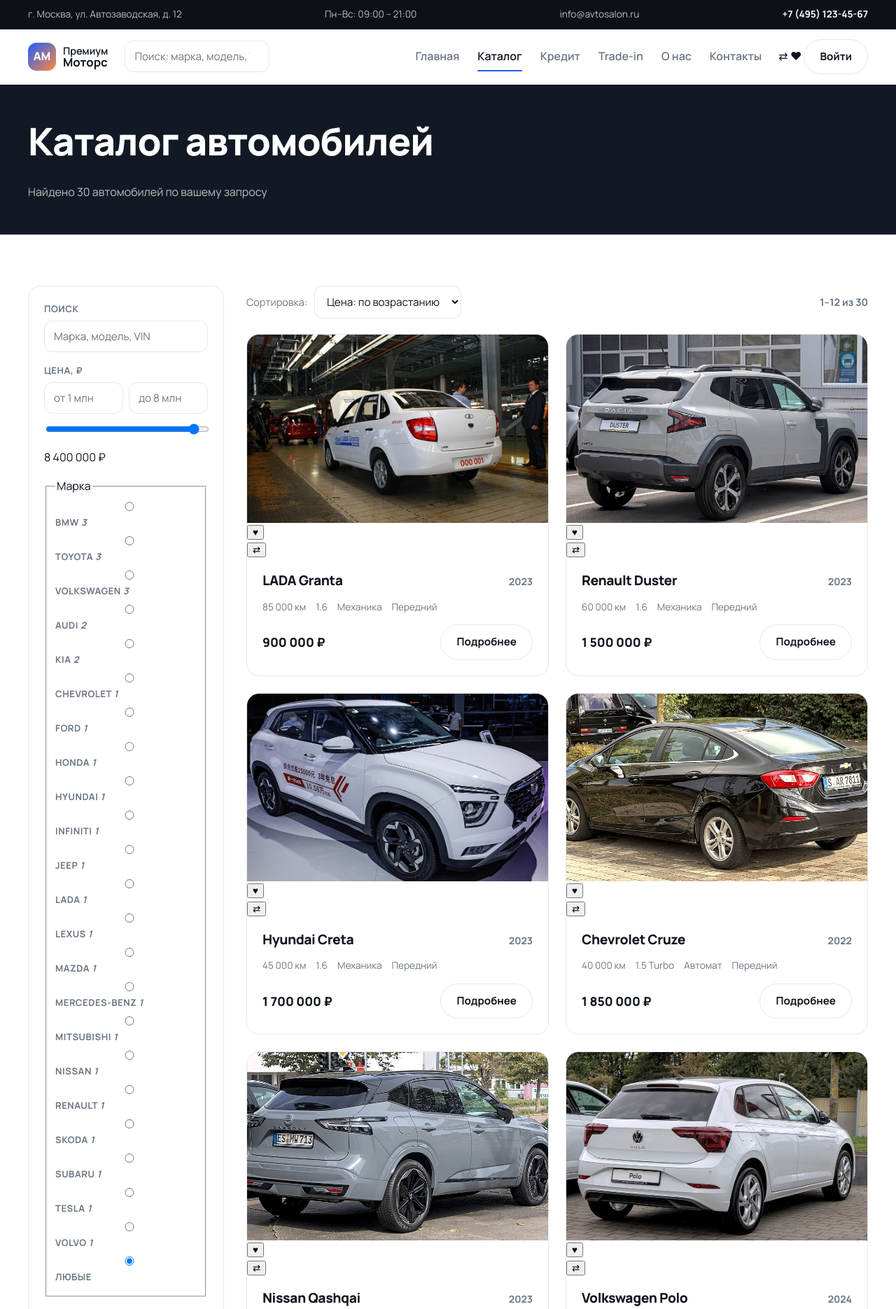
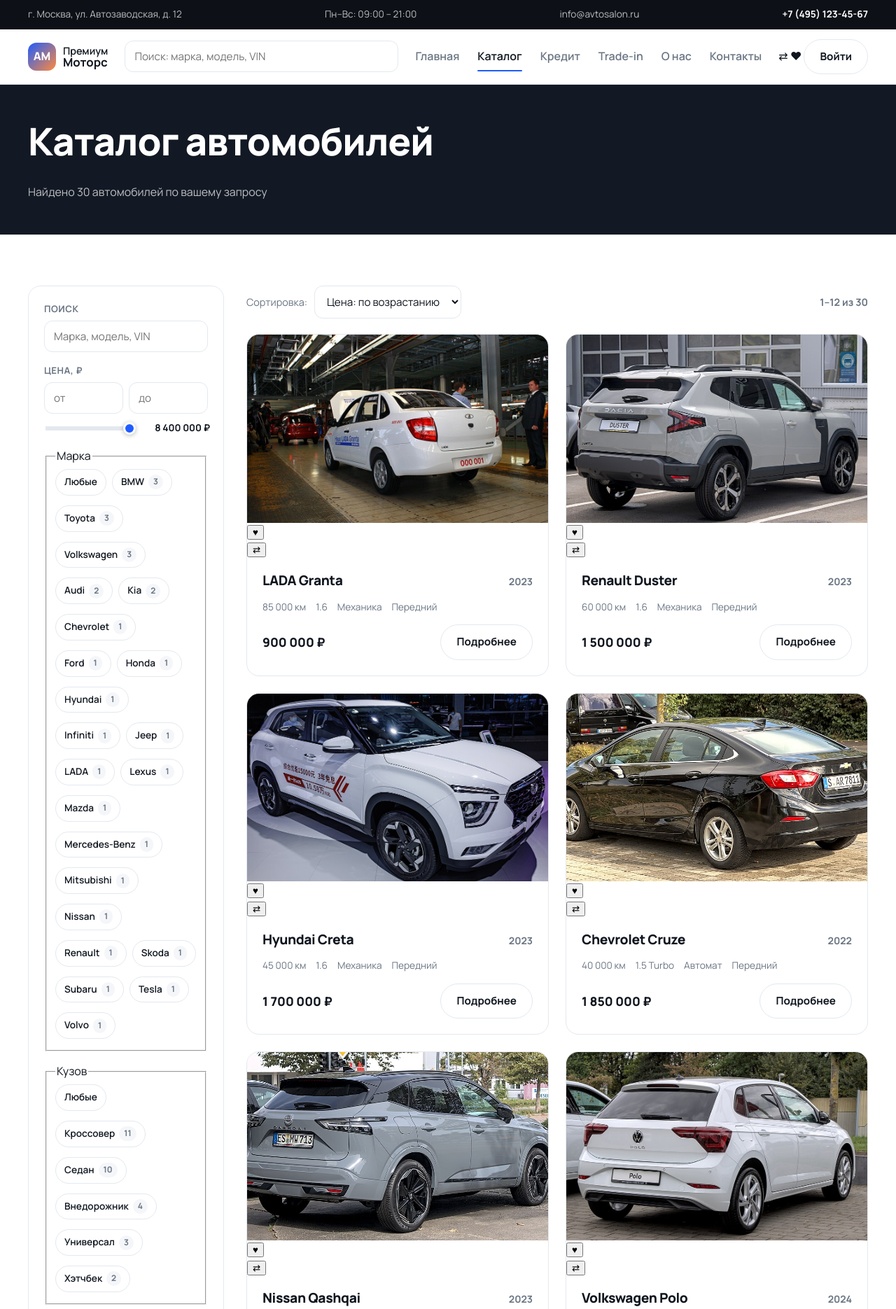
Before and after one commit to JAmKar1/raboti, a Flask app: page /catalog in a window 1280 px wide. Shown: the top 1870 px of the page at 70% size. Run offline with Flask 3, Linux system fonts and the light colour scheme; data comes from the database, SQL or seed files in the repository.

Commit message:
task snapshot 50c4ae51-2fac-4dd0-9923-d27c7cecff60

```diff
--- a/Автосалон/app.py
+++ b/Автосалон/app.py
@@ -85,6 +85,9 @@ def login_required(f):
     @wraps(f)
     def wrapper(*args, **kwargs):
         if not session.get("user_id"):
+            if request.headers.get("X-Requested-With") == "fetch":
+                return jsonify({"ok": False, "auth": False,
+                                "error": "Нужен вход в аккаунт"}), 401
             flash("Войдите в аккаунт, чтобы продолжить.", "error")
             return redirect(url_for("login", next=request.full_path))
         return f(*args, **kwargs)
@@ -588,7 +591,10 @@ def delete_photo(photo_id):
 @app.route("/api/cars")
 def api_cars():
     limit = min(_to_int(request.args.get("limit"), 50), 200)
-    cars, total = db.search_cars(request.args, 1, limit)
+    page = max(_to_int(request.args.get("page"), 1), 1)
+    cars, total = db.search_cars(request.args, page, limit)
+    favs = set(db.favorite_ids(session.get("user_id")))
+    compare = session.get("compare", [])
     return jsonify({
         "total": total,
         "items": [{
@@ -597,6 +603,9 @@ def api_cars():
             "price_label": data.price_label(c["price"]), "body": c["body"],
             "fuel": c["fuel"], "color": c["color"], "power": c["power"],
             "transmission": c["transmission"], "photo": c["photo"], "features": c["features"],
+            "engine": c["engine"], "drive": c["drive"], "condition": c["condition"],
+            "is_sold": c["is_sold"],
+            "is_fav": c["id"] in favs, "is_compared": c["id"] in compare,
             "url": url_for("car_details", car_id=c["id"]),
         } for c in cars],
     })
--- a/Автосалон/static/css/style.css
+++ b/Автосалон/static/css/style.css
@@ -276,3 +276,54 @@ input:focus, select:focus, textarea:focus { outline: none; border-color: var(--p
   .form--grid { grid-template-columns: 1fr; }
   .about__numbers { grid-template-columns: 1fr 1fr; }
 }
+
+/* ---------- Facets (radio chips) ---------- */
+.facets { display: flex; flex-wrap: wrap; gap: 8px; }
+.facet { position: relative; display: inline-flex; cursor: pointer; margin: 0; }
+.facet__input { position: absolute; opacity: 0; width: 1px; height: 1px; margin: 0; }
+.facet__box { display: none; }
+.facet__text {
+  display: inline-flex; align-items: center; gap: 6px;
+  padding: 7px 12px; border: 1px solid var(--line); border-radius: 999px;
+  font-size: .85rem; font-weight: 600; color: var(--text); background: #fff;
+  transition: .18s; text-transform: none; letter-spacing: 0;
+}
+.facet__count { font-style: normal; font-size: .74rem; font-weight: 700; color: var(--muted);
+  background: var(--surface-2); border-radius: 999px; padding: 1px 7px; }
+.facet:hover .facet__text { border-color: var(--primary); }
+.facet__input:checked + .facet__text { background: var(--primary); border-color: var(--primary); color: #fff; }
+.facet__input:checked + .facet__text .facet__count { background: rgba(255,255,255,.22); color: #fff; }
+.facet__input:focus-visible + .facet__text { outline: 2px solid var(--primary); outline-offset: 2px; }
+
+/* ---------- Range slider ---------- */
+.range { display: flex; align-items: center; gap: 12px; margin-top: 10px; }
+.range input[type="range"] { flex: 1; width: auto; padding: 0; border: 0; border-radius: 0; box-shadow: none;
+  -webkit-appearance: none; appearance: none; height: 6px; background: var(--line); cursor: pointer; }
+.range input[type="range"]:focus { outline: none; }
+.range input[type="range"]::-webkit-slider-thumb { -webkit-appearance: none; appearance: none;
+  width: 18px; height: 18px; border-radius: 50%; background: var(--primary); border: 3px solid #fff;
+  box-shadow: 0 1px 6px rgba(13,17,23,.3); }
+.range input[type="range"]::-moz-range-thumb { width: 14px; height: 14px; border-radius: 50%;
+  background: var(--primary); border: 3px solid #fff; box-shadow: 0 1px 6px rgba(13,17,23,.3); }
+.range output { font-size: .85rem; font-weight: 700; color: var(--text); white-space: nowrap; min-width: 92px; text-align: right; }
+
+/* ---------- Switch ---------- */
+.switch { display: flex; align-items: center; gap: 10px; cursor: pointer; margin: 14px 0; font-size: .9rem; font-weight: 600; }
+.switch input { position: absolute; opacity: 0; width: 1px; height: 1px; }
+.switch__track { position: relative; display: inline-block; width: 40px; height: 22px; flex: none;
+  background: var(--line); border-radius: 999px; transition: .2s; }
+.switch__track::after { content: ""; position: absolute; top: 3px; left: 3px; width: 16px; height: 16px;
+  border-radius: 50%; background: #fff; box-shadow: 0 1px 4px rgba(13,17,23,.25); transition: .2s; }
+.switch input:checked ~ .switch__track { background: var(--primary); }
+.switch input:checked ~ .switch__track::after { transform: translateX(18px); }
+.switch input:focus-visible ~ .switch__track { outline: 2px solid var(--primary); outline-offset: 2px; }
+
+/* ---------- Suggest dropdown ---------- */
+.header__search { position: relative; flex: 1; max-width: 420px; }
+.suggest { position: absolute; top: calc(100% + 6px); left: 0; right: 0; z-index: 60;
+  list-style: none; margin: 0; padding: 6px; background: #fff; border: 1px solid var(--line);
+  border-radius: 14px; box-shadow: var(--shadow); max-height: 320px; overflow: auto; }
+.suggest li a { display: block; padding: 9px 12px; border-radius: 10px; color: var(--text);
+  text-decoration: none; font-size: .92rem; font-weight: 600; }
+.suggest li a:hover, .suggest li.is-active a { background: var(--surface-2); }
+.suggest .suggest__empty { padding: 10px 12px; color: var(--muted); font-size: .88rem; }
--- a/Автосалон/templates/catalog.html
+++ b/Автосалон/templates/catalog.html
@@ -3,23 +3,24 @@
 
 {% block title %}Каталог автомобилей — Автосалон{% endblock %}
 
-{% macro facet_group(name, title, facets, current, key='value') %}
+{% macro facet_group(name, title, facets, current) %}
 <fieldset class="filters__group">
   <legend>{{ title }}</legend>
   <div class="facets">
+    <label class="facet facet--any">
+      <input type="radio" class="facet__input" name="{{ name }}" value="all"
+             {{ 'checked' if not current or current == 'all' }}>
+      <span class="facet__box"></span>
+      <span class="facet__text">Любые</span>
+    </label>
     {% for f in facets %}
       <label class="facet">
-        <input type="radio" name="{{ name }}" value="{{ f.value }}"
-               {{ 'checked' if current == f.value }}
-               onchange="this.form.submit()">
-        <span>{{ f.value }} <em>{{ f.count }}</em></span>
+        <input type="radio" class="facet__input" name="{{ name }}" value="{{ f.value }}"
+               {{ 'checked' if current == f.value }}>
+        <span class="facet__box"></span>
+        <span class="facet__text">{{ f.value }} <em class="facet__count">{{ f.count }}</em></span>
       </label>
     {% endfor %}
-    <label class="facet facet--any">
-      <input type="radio" name="{{ name }}" value="all" {{ 'checked' if not current or current == 'all' }}
-             onchange="this.form.submit()">
-      <span>Любые</span>
-    </label>
   </div>
 </fieldset>
 {% endmacro %}
@@ -39,17 +40,15 @@
         <div class="filters__group">
           <label for="q">Поиск</label>
           <input type="search" id="q" name="q" value="{{ request.args.get('q', '') }}"
-                 placeholder="Марка, модель, VIN">
+                 placeholder="Марка, модель, VIN" autocomplete="off">
         </div>
 
         <div class="filters__group">
           <label>Цена, ₽</label>
           <div class="filters__row">
-            <input type="number" name="min_price" min="0" step="100000"
-                   placeholder="от {{ (price_bounds[0] / 1000000) | round | int }} млн"
+            <input type="number" name="min_price" min="0" step="100000" placeholder="от"
                    value="{{ request.args.get('min_price', '') }}">
-            <input type="number" name="max_price" min="0" step="100000"
-                   placeholder="до {{ (price_bounds[1] / 1000000) | round | int }} млн"
+            <input type="number" name="max_price" id="max_price" min="0" step="50000" placeholder="до"
                    value="{{ request.args.get('max_price', '') }}">
           </div>
           {% set range_value = request.args.get('max_price') or price_bounds[1] %}
@@ -70,13 +69,13 @@
         <div class="filters__group">
           <label for="min_year">Год выпуска</label>
           <div class="filters__row">
-            <select id="min_year" name="min_year" onchange="this.form.submit()">
+            <select id="min_year" name="min_year">
               <option value="">от</option>
               {% for y in range(year_bounds[1], year_bounds[0] - 1, -1) %}
                 <option value="{{ y }}" {{ 'selected' if request.args.get('min_year') == y|string }}>{{ y }}</option>
               {% endfor %}
             </select>
-            <select name="max_year" onchange="this.form.submit()">
+            <select name="max_year">
               <option value="">до</option>
               {% for y in range(year_bounds[1], year_bounds[0] - 1, -1) %}
                 <option value="{{ y }}" {{ 'selected' if request.args.get('max_year') == y|string }}>{{ y }}</option>
@@ -87,7 +86,7 @@
 
         <div class="filters__group">
           <label for="max_mileage">Пробег до</label>
-          <select id="max_mileage" name="max_mileage" onchange="this.form.submit()">
+          <select id="max_mileage" name="max_mileage">
             <option value="">Любой</option>
             {% for m in [10000, 25000, 50000, 80000, 150000] %}
               <option value="{{ m }}" {{ 'selected' if request.args.get('max_mileage') == m|string }}>{{ m | number_format }} км</option>
@@ -97,7 +96,7 @@
 
         <div class="filters__group">
           <label for="min_power">Мощность от, л.с.</label>
-          <select id="min_power" name="min_power" onchange="this.form.submit()">
+          <select id="min_power" name="min_power">
             <option value="">Любая</option>
             {% for p in [100, 150, 200, 250, 300] %}
               <option value="{{ p }}" {{ 'selected' if request.args.get('min_power') == p|string }}>{{ p }} л.с.</option>
@@ -107,8 +106,8 @@
 
         <label class="switch">
           <input type="checkbox" name="only_available" value="1"
-                 {{ 'checked' if request.args.get('only_available') == '1' }}
-                 onchange="this.form.submit()">
+                 {{ 'checked' if request.args.get('only_available') == '1' }}>
+          <span class="switch__track"></span>
           <span>Только в наличии</span>
         </label>
 
```
